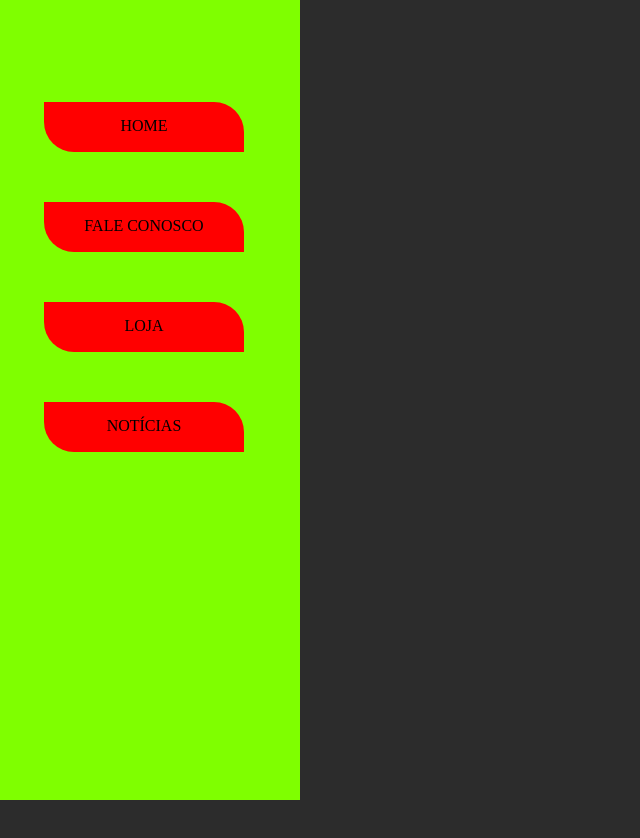
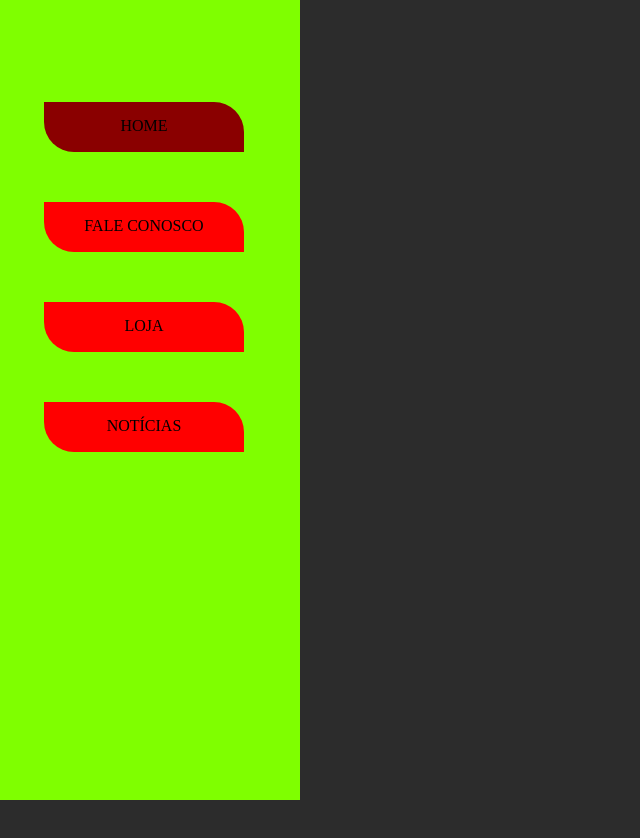
Before and after one commit to UndergroundDevs/menu-lateral, a plain HTML site: page index.html in a window 1280 px wide. In both pictures the pointer is over the element "HOME". Shown: the top 838 px of the page, without its empty margins (0-640 px from the left). Drawn offline with Linux system fonts and the light colour scheme.

Commit message:
Menu alterand rgb na #config

```diff
--- a/CSS/style.css
+++ b/CSS/style.css
@@ -32,7 +32,12 @@ nav#division {
     height: 50px;
     width: 200px;
     margin-left: -8px;
+    transition: 1s;
     border-radius: 0px 30px 0px 30px;
+}
+
+#config:hover {
+    background-color: rgb(138, 0, 0);
 }
 
 p {
```
